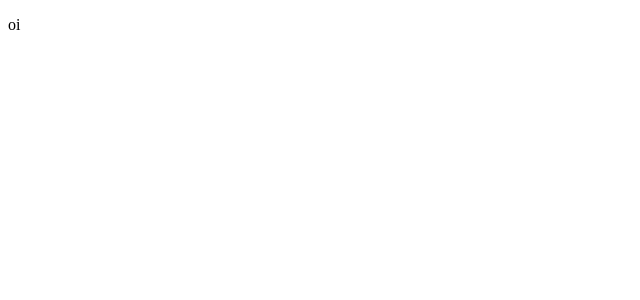
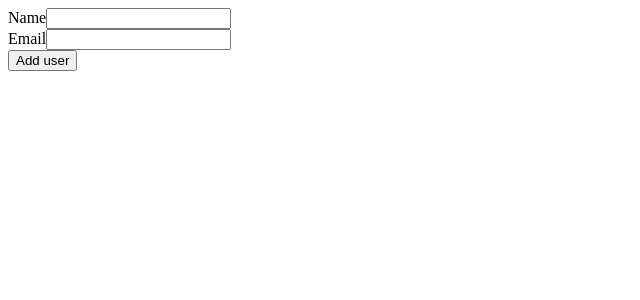
Before and after one commit to lysialeao/react-testing-library-and-jest-, a React (Vite) app: page / in a window 1280 px wide. Shown: the top 300 px of the page, without its empty margins (0-640 px from the left). Built offline with nearby package versions, Linux system fonts and the light colour scheme.

Commit message:
feat: :sparkles: creating form component

```diff
--- a/src/App.jsx
+++ b/src/App.jsx
@@ -1,13 +1,9 @@
-import { useState } from 'react'
+import UserForm from "./components/UserForm"
 
 function App() {
-  const [count, setCount] = useState(0)
-
-  return (
-   <div>
-    <p>oi</p>
-   </div>
-  )
+ return(
+  <UserForm />
+ )
 }
 
 export default App
--- /dev/null
+++ b/src/components/UserForm.jsx
@@ -0,0 +1,33 @@
+import React, { useState } from "react"
+
+const UserForm = () => {
+  const [name, setName] = useState('')
+  const [email, setEmail] = useState('')
+  const handleSubmit = (event) => {
+    event.preventDefault()
+    console.log(name, email)
+  }
+  return (
+    <form onSubmit={handleSubmit}>
+      <div>
+        <label>Name</label>
+        <input
+          type='text'
+          value={name}
+          onChange={(event) => setName(event.target.value)}
+        />
+      </div>
+      <div>
+        <label>Email</label>
+        <input
+          type='email'
+          value={email}
+          onChange={(event) => setEmail(event.target.value)}
+        />
+      </div>
+      <button type='submit'>Add user</button>
+    </form>
+  )
+}
+
+export default UserForm
```
